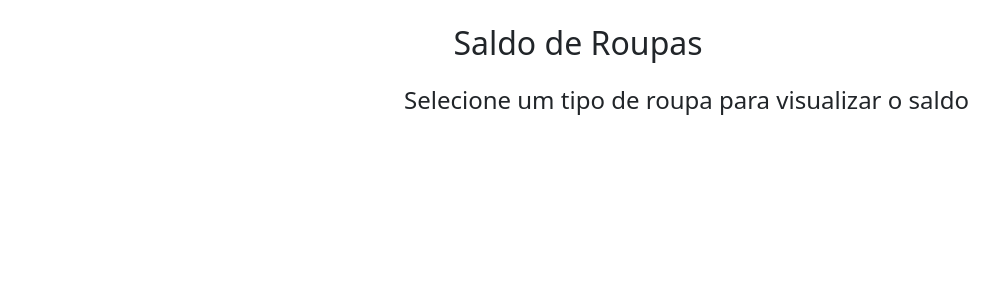
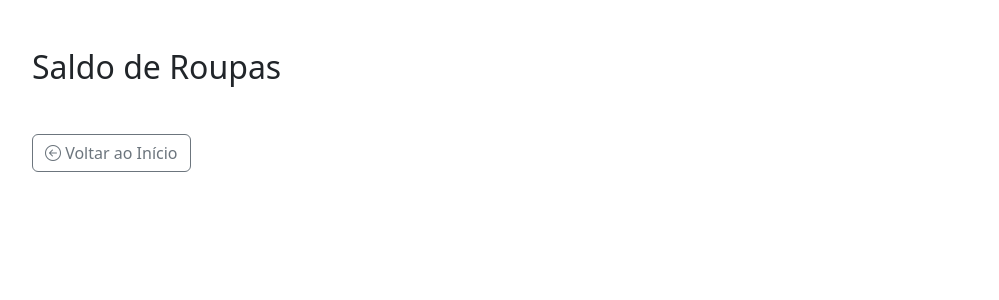
Before and after one commit to lucasvrmoreira/SICRO-WEB-TESTE-HTML---CSS, a Flask app: page /saldo in a window 1280 px wide. Shown: the top 300 px of the page, without its empty margins (62-1061 px from the left). Run offline with Flask 3, Linux system fonts and the light colour scheme; data that the repository does not hold is empty; some libraries are stand-ins or nearby versions.

Commit message:
Corrige saldo.html e atualiza exibição do saldo na interface

```diff
--- a/templates/saldo.html
+++ b/templates/saldo.html
@@ -1,38 +1,36 @@
 {% extends 'base.html' %}
 
 {% block content %}
-<div class="container mt-4">
-    <h2 class="text-center mb-4">Saldo de Roupas</h2>
-
+<div class="container mt-5">
+    <h2 class="mb-4">Saldo de Roupas</h2>
     <div class="row">
-        <div class="col-md-4">
-            <ul class="list-group">
+        <div class="col-md-3">
+            <div class="list-group">
                 {% for tipo in roupas_por_tipo.keys() %}
-                    <li class="list-group-item list-group-item-action" onclick="mostrarSaldo('{{ tipo }}')">
-                        {{ tipo }}
-                    </li>
+                    <button class="list-group-item list-group-item-action" onclick="mostrarRoupas('{{ tipo }}')">
+                        <i class="bi bi-tags"></i> {{ tipo }}
+                    </button>
                 {% endfor %}
-            </ul>
-        </div>
-        <div class="col-md-8">
-            <h4 id="titulo-lote" class="mb-3">Selecione um tipo de roupa para visualizar o saldo</h4>
-            <div id="saldo-container"></div>
             </div>
         </div>
+        <div class="col-md-9">
+            <div id="detalhes-roupa"></div>
+        </div>
+    </div>
+    <a href="/" class="btn btn-outline-secondary mt-4"><i class="bi bi-arrow-left-circle"></i> Voltar ao Início</a>
 </div>
 
 <script>
-    const roupas = {{ roupas_por_tipo | tojson }};
+    const roupas = JSON.parse('{{ roupas_por_tipo | tojson | safe }}');
 
-    function mostrarSaldo(tipo) {
-        const container = document.getElementById("saldo-container");
-        const titulo = document.getElementById("titulo-lote");
-        titulo.innerText = "Saldo de: " + tipo;
+    function mostrarRoupas(tipo) {
+        const detalhesDiv = document.getElementById('detalhes-roupa');
+        const lista = roupas[tipo];
 
         let html = `
-            <div class="table-responsive">
-                <table class="table table-hover table-bordered align-middle">
-                    <thead class="table-primary text-center">
+            <h4 class="mt-3">Saldo de: ${tipo}</h4>
+            <table class="table table-bordered mt-2">
+                <thead class="table-primary">
                     <tr>
                         <th>Tamanho</th>
                         <th>Lote</th>
@@ -43,24 +41,23 @@
                 <tbody>
         `;
 
-        roupas[tipo].forEach(function(r) {
-            const tamanho = r[2];
-            const lote = r[5] || '-';
-            const validade = r[6] || '-';
-            const qtd = r[4];
-
+        lista.forEach(item => {
             html += `
-                <tr class="text-center">
-                    <td>${tamanho}</td>
-                    <td>${lote}</td>
-                    <td>${validade}</td>
-                    <td><span class="badge bg-success fs-6">${qtd}</span></td>
+                <tr>
+                    <td>${item.tamanho || '-'}</td>
+                    <td>${item.lote || '-'}</td>
+                    <td>${item.validade || '-'}</td>
+                    <td><span class="badge bg-success fs-6">${item.quantidade || 0}</span></td>
                 </tr>
             `;
         });
 
-        html += '</tbody></table></div>';
-        container.innerHTML = html;
+        html += `
+                </tbody>
+            </table>
+        `;
+
+        detalhesDiv.innerHTML = html;
     }
 </script>
 {% endblock %}
```
Lines whose indentation alone changed are shown as unchanged.
